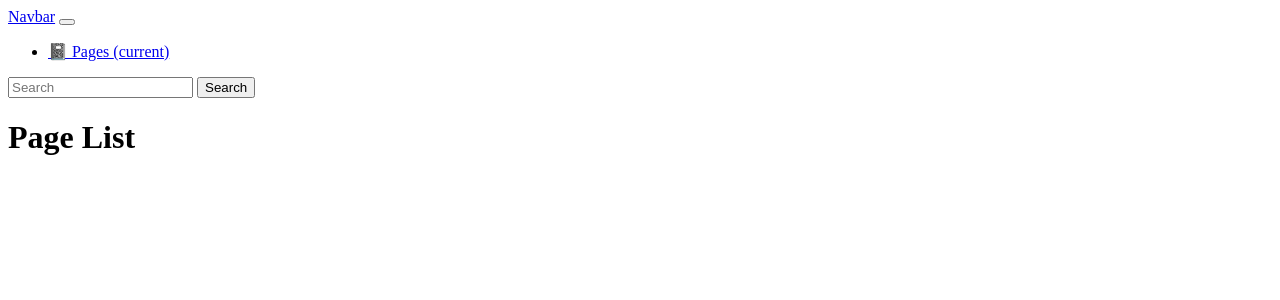
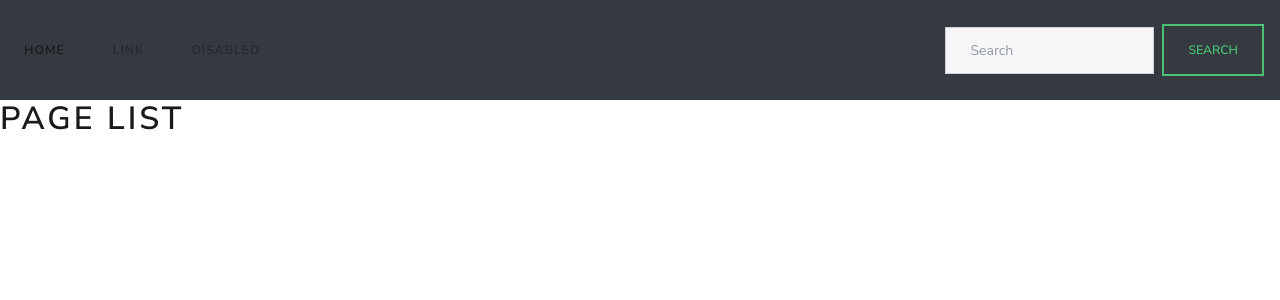
Before and after one commit to ysawiris/makewiki, a Django app: template templates/list.html in a window 1280 px wide. Shown: the top 300 px of the page. Run offline with Django 3.2, Linux system fonts and the light colour scheme; the template is opened without the code that fills it, so the values that code supplies are empty; some libraries are stand-ins or nearby versions.

Commit message:
[fixed] navbar

```diff
--- a/templates/base.html
+++ b/templates/base.html
@@ -6,22 +6,26 @@
     <meta name="description" content="">
     <meta name="author" content="Dani Roxberry <dani@makeschool.com>">
     <link rel="icon" href="/docs/4.0/assets/img/favicons/favicon.ico">
+    <!-- BOOTSTRAP -->
+    <link rel="stylesheet" href="https://stackpath.bootstrapcdn.com/bootstrap/4.3.1/css/bootstrap.min.css">
+
+    <!-- BOOTSTRAP THEME -->
+    <link rel="stylesheet" href="https://bootswatch.com/4/lux/bootstrap.min.css">
 
     <title>Starter Template for Bootstrap</title>
   </head>
-
   <body>
-    <nav class="navbar navbar-expand-md navbar-dark bg-dark fixed-top">
-      <a class="navbar-brand" href="/">Navbar</a>
-      <button class="navbar-toggler" type="button" data-toggle="collapse" data-target="#navbarsExampleDefault"
-        aria-controls="navbarsExampleDefault" aria-expanded="false" aria-label="Toggle navigation">
-        <span class="navbar-toggler-icon"></span>
-      </button>
-      <div class="collapse navbar-collapse" id="navbarsExampleDefault">
+    <nav class="navbar navbar-expand-lg navbar-light bg-dark">
+          <div class="collapse navbar-collapse" id="navbarSupportedContent">
               <ul class="navbar-nav mr-auto">
               <li class="nav-item active">
-            <!-- CHALLENGE: Replace # with the url template tag. -->
-            <a class="nav-link" href="/">📓 Pages <span class="sr-only">(current)</span></a>
+                  <a class="nav-link" href="/tea">Home <span class="sr-only">(current)</span></a>
+              </li>
+              <li class="nav-item">
+                  <a class="nav-link" href="#">Link</a>
+              </li>
+              <li class="nav-item">
+                  <a class="nav-link disabled" href="#">Disabled</a>
               </li>
               </ul>
               <form class="form-inline my-2 my-lg-0">
@@ -31,11 +35,10 @@
           </div>
     </nav>
 
-    <main role="main" class="container">
+
+
   {% block content %}{% endblock %}
-    </main>
 
-  <body>
 
   </body>
   <script src="https://code.jquery.com/jquery-3.2.1.slim.min.js"
@@ -47,3 +50,4 @@
   <script src="https://maxcdn.bootstrapcdn.com/bootstrap/4.0.0/js/bootstrap.min.js"
     integrity="sha384-JZR6Spejh4U02d8jOt6vLEHfe/JQGiRRSQQxSfFWpi1MquVdAyjUar5+76PVCmYl" crossorigin="anonymous">
   </script>
+</html>
```
Lines whose indentation alone changed are shown as unchanged.
